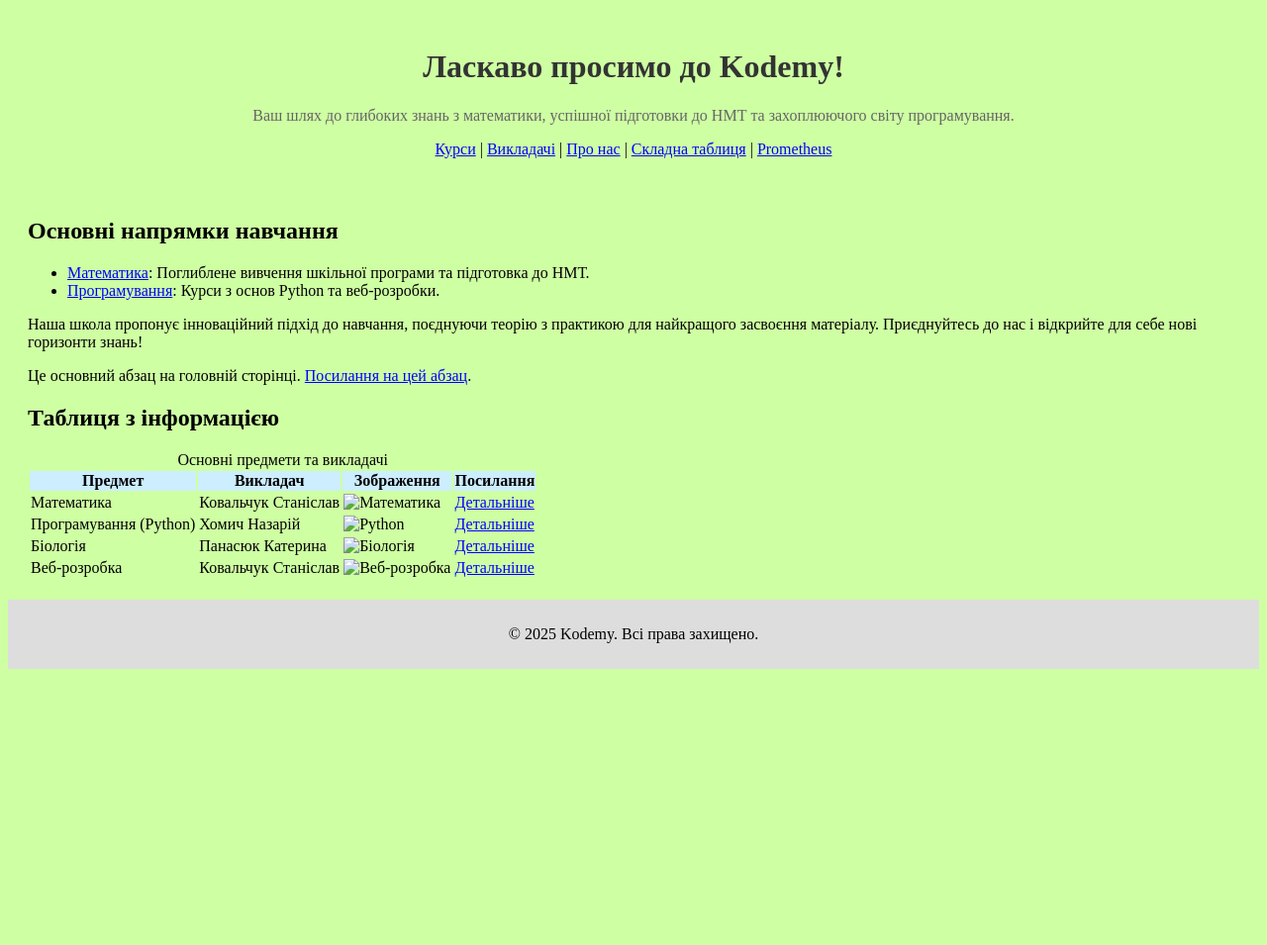
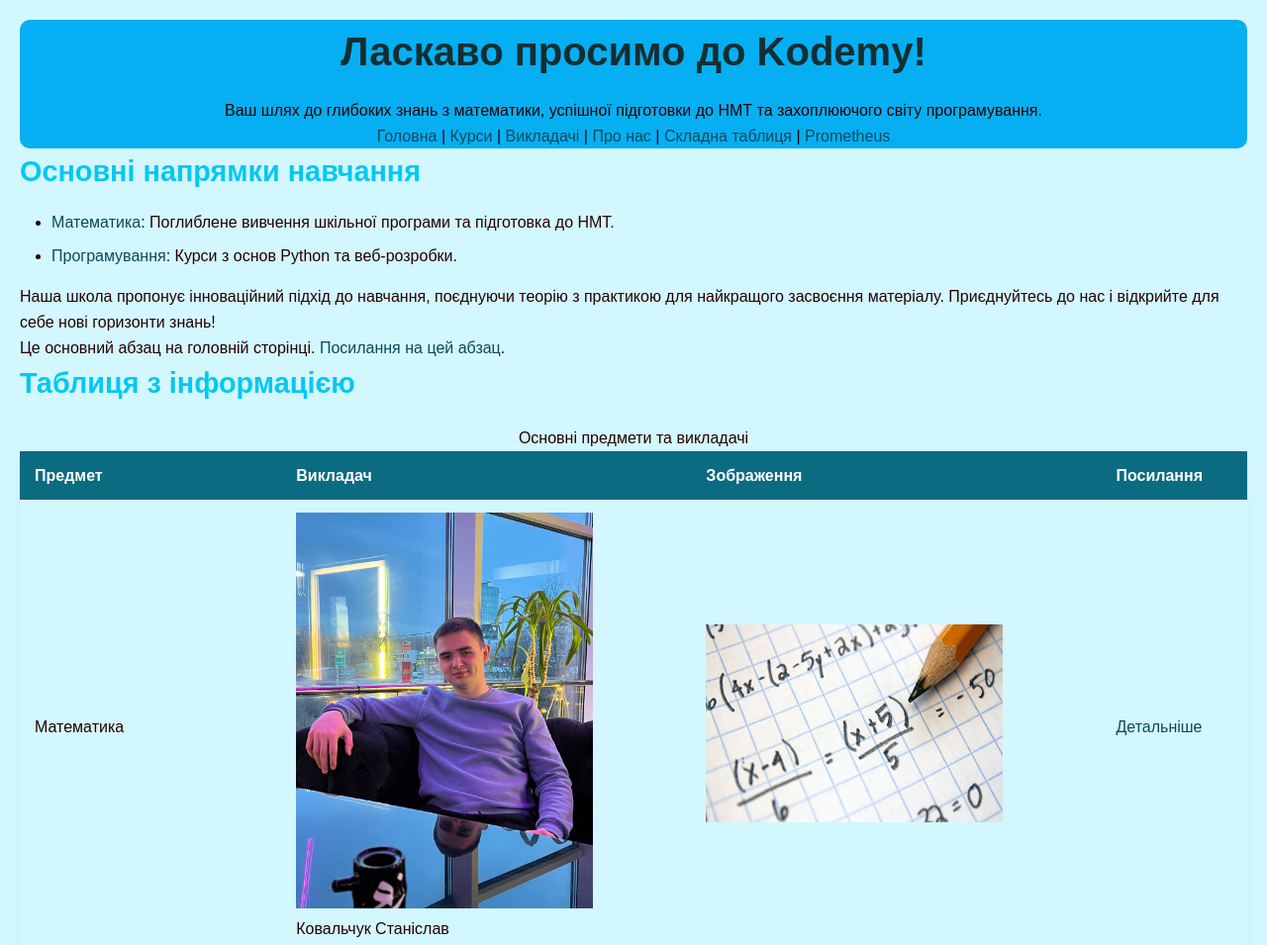
Before and after one commit to KovalchukDEV/lab1okr, a plain HTML site: page index.html in a window 1280 px wide. Shown: the top 955 px of the page at 99% size. Before the commit the page ends 800 px from the top, so only its background shows below. Drawn offline with Linux system fonts and the light colour scheme.

Commit message:
Оновлено стилі CSS згідно з вимогами лабораторної 3

```diff
--- a/index.html
+++ b/index.html
@@ -5,16 +5,14 @@
     <meta name="viewport" content="width=device-width, initial-scale=1.0">
     <title>Kodemy - Школа програмування та шкільних предметів</title>
     <meta name="author" content="Ковальчук Станіслав">
-    <style>
-        a { color: blue; }
-        a:hover { color: red; }
-    </style>
-</head>
-<body style="background-color: #ceffa3;">
-    <header style="text-align: center; padding: 20px;">
-        <h1 style="color: #333;">Ласкаво просимо до Kodemy!</h1>
-        <p style="color: #666;">Ваш шлях до глибоких знань з математики, успішної підготовки до НМТ та захоплюючого світу програмування.</p>
+    <link rel="stylesheet" href="/styles.css">
+    </head>
+<body>
+    <header>
+        <h1>Ласкаво просимо до Kodemy!</h1>
+        <p>Ваш шлях до глибоких знань з математики, успішної підготовки до НМТ та захоплюючого світу програмування.</p>
         <nav>
+            <a href="/index.html">Головна</a> |
             <a href="/courses.html">Курси</a> |
             <a href="/teachers.html">Викладачі</a> |
             <a href="/aboutus.html">Про нас</a> |
@@ -23,7 +21,7 @@
         </nav>
     </header>
 
-    <main style="padding: 20px;">
+    <main>
         <section>
             <h2>Основні напрямки навчання</h2>
             <ul>
@@ -38,7 +36,7 @@
             <h2>Таблиця з інформацією</h2>
             <table>
                 <caption>Основні предмети та викладачі</caption>
-                <thead style="background-color: #cceeff;">
+                <thead >
                     <tr>
                         <th>Предмет</th>
                         <th>Викладач</th>
@@ -49,26 +47,30 @@
                 <tbody>
                     <tr>
                         <td>Математика</td>
-                        <td>Ковальчук Станіслав</td>
-                        <td><img src="math_icon_small.png" alt="Математика" width="30" height="30"></td>
+                        <td><img src="/img/photo_2025-01-09_11-03-47.jpg" alt="Pythonteacher" width="300" height="400">
+                            <p>Ковальчук Станіслав</p></td>
+                        <td><img src="/img/AdobeStock_60467600_cup.jpg" alt="Математика" width="300" height="200"></td>
                         <td><a href="subjects.html#mathematics">Детальніше</a></td>
                     </tr>
                     <tr>
                         <td>Програмування (Python)</td>
-                        <td>Хомич Назарій</td>
-                        <td><img src="python_icon_small.png" alt="Python" width="30" height="30"></td>
+                        <td><img src="/img/image.webp" alt="Pythonteacher" width="300" height="300">
+                            <p>Хомич Назарій</p></td>
+                        <td><img src="/img/Features_Of_Python_1_f4ccd6d9f7.webp" alt="Python" width="300" height="200"></td>
                         <td><a href="programming.html">Детальніше</a></td>
                     </tr>
                     <tr>
                         <td>Біологія</td>
-                        <td>Панасюк Катерина</td>
-                        <td><img src="biology_icon_small.png" alt="Біологія" width="30" height="30"></td>
+                        <td><img src="/img/19623910.webp" alt="Pythonteacher" width="300" height="300">
+                            <p>Панасюк Катерина</p></td>
+                        <td><img src="/img/bf3841480b16c1ee3cdd92f732d915a5.jpg" alt="Біологія" width="300" height="200"></td>
                         <td><a href="subjects.html">Детальніше</a></td>
                     </tr>
                     <tr>
                         <td>Веб-розробка</td>
-                        <td>Ковальчук Станіслав</td>
-                        <td><img src="web_icon_small.png" alt="Веб-розробка" width="30" height="30"></td>
+                        <td><img src="/img/photo_2025-01-09_11-03-47.jpg" alt="Pythonteacher" width="300" height="400">
+                            <p>Ковальчук Станіслав</p></td>
+                        <td><img src="/img/photo-1542831371-29b0f74f9713.jpeg" alt="Веб-розробка" width="300" height="200"></td>
                         <td><a href="programming.html">Детальніше</a></td>
                     </tr>
                 </tbody>
@@ -76,7 +78,7 @@
         </section>
     </main>
 
-    <footer style="text-align: center; padding: 10px; background-color: #ddd;">
+    <footer>
         <p>&copy; 2025 Kodemy. Всі права захищено.</p>
     </footer>
 </body>
--- /dev/null
+++ b/styles.css
@@ -0,0 +1,127 @@
+body {
+    background-color: #d2f7ff;
+    color: #260101;
+    font-family: sans-serif;
+    font-size: 16px;
+    line-height: 1.6;
+    margin: 0;
+    padding: 20px;
+}
+
+
+header {
+    background-color: #05AFF2;
+    text-align: center;
+    display: flex;
+    justify-content: center;
+    align-items: center;
+    flex-direction: column;
+    padding: 0px;
+    border-radius: 10px;
+    margin-bottom: 0px;
+}
+
+h1, h2, h3, p, ul, ol, li {
+    margin: 0;
+    padding: 0;
+}
+
+a {
+    color: #0f4859;
+    text-decoration: none;
+}
+
+a:hover {
+    color: #71d9ff;
+    text-decoration: underline;
+    transition: color 0.3s ease;
+}
+
+h1 {
+    font-size: 2.5em;
+    color: #142e31;
+    margin-bottom: 15px;
+}
+
+h2 {
+    font-size: 1.8em;
+    color: #05C7F2;
+    margin-bottom: 12px;
+}
+
+h3 {
+    font-size: 1.3em;
+    color: #05C7F2;
+    margin-bottom: 10px;
+}
+
+
+table {
+    width: 100%;
+    border-collapse: collapse;
+    margin-top: 20px;
+    box-shadow: 0 4px 8px rgba(0, 0, 0, 0.05);
+    border-radius: 8px;
+}
+
+th, td {
+    padding: 12px 15px;
+    text-align: left;
+    border-bottom: 1px solid #eee;
+}
+
+th {
+    background-color: #0b6b81;
+    color: #fff;
+}
+
+ul, ol {
+    margin: 1em 0;
+    padding-left: 2em;
+}
+
+li {
+    margin-bottom: 0.5em;
+}
+
+footer {
+    text-align: center;
+    padding: 0;
+    margin-top: 0;
+    background-color: #0a2038;
+    color: #ffffff;
+    border-top: 1px solid #ccc;
+    border-radius: 10px;
+}
+
+
+.important-paragraph {
+    color: #ff0000 !important;
+    font-weight: bold;
+    font-style: italic;
+}
+
+
+ul.custom-list {
+    list-style-type: square;
+    color: #05C7F2;
+}
+
+ol.custom-list {
+    list-style-type: upper-roman;
+    color: #0b6b81;
+}
+
+dl {
+    margin-bottom: 1em;
+}
+
+dt {
+    font-weight: bold;
+    color: #142e31;
+}
+
+dd {
+    margin-left: 2em;
+    padding-bottom: 0.5em;
+}
```
Also changed, not shown: aboutus.html (+4 -2 lines), complex_table.html (+4 -2 lines), courses.html (+8 -3 lines), teachers.html (+10 -10 lines), img/19623910.webp (added), img/AdobeStock_60467600_cup.jpg (added), img/Features_Of_Python_1_f4ccd6d9f7.webp (added), img/bf3841480b16c1ee3cdd92f732d915a5.jpg (added), img/image.webp (added), img/photo-1542831371-29b0f74f9713.jpeg (added), img/photo_2025-01-09_11-03-47.jpg (renamed from photo_2025-01-09_11-03-47.jpg), img/photo_2025-04-12_10-15-31.jpg (added).
